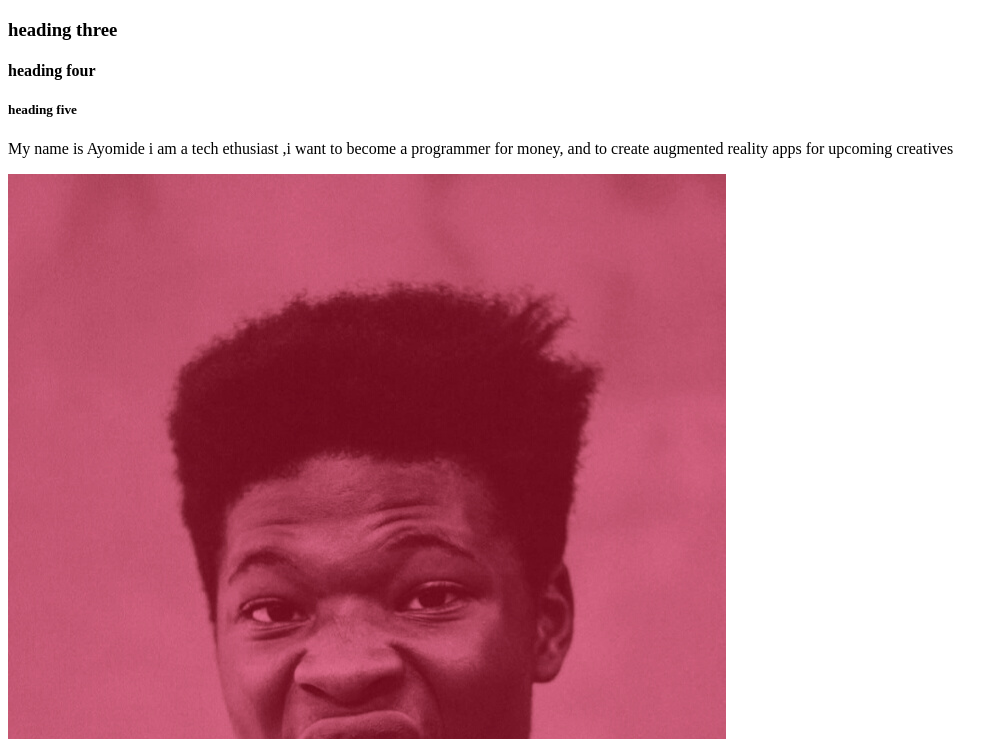
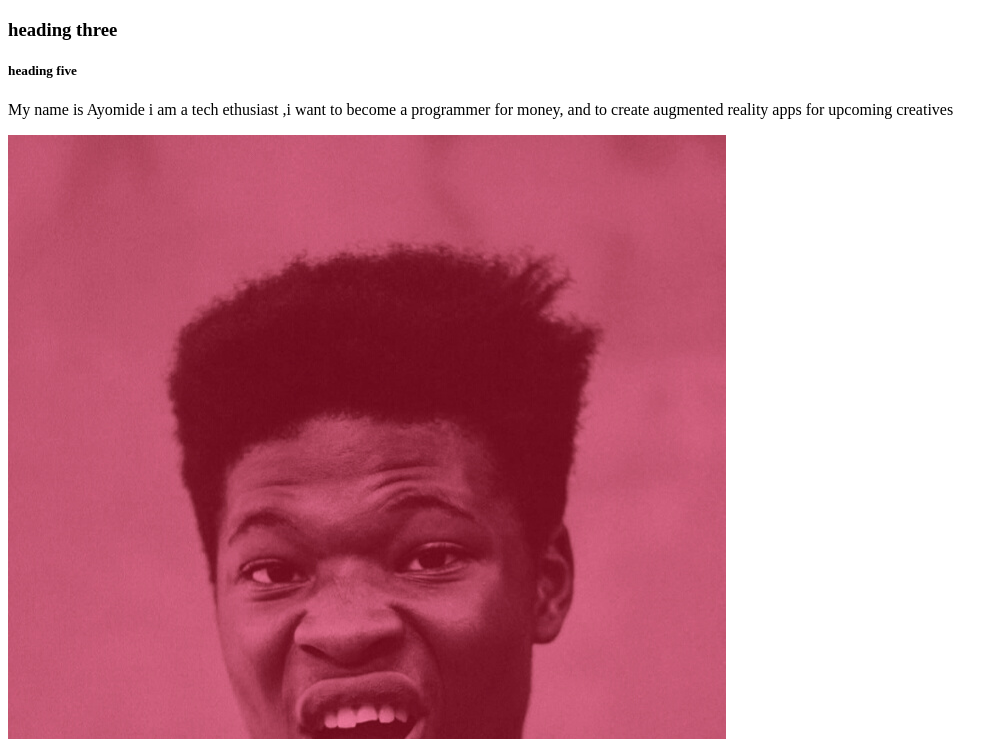
Before and after one commit to BigWavy/MY-FIRST-WEBSITE, a plain HTML site: page Index.HTML in a window 1280 px wide. Shown: the part 61-800 px from the top of the page, without its empty margins (0-1008 px from the left). Drawn offline with Linux system fonts and the light colour scheme.

Commit message:
my third commit message

```diff
--- a/Index.HTML
+++ b/Index.HTML
@@ -10,7 +10,7 @@
    <h1>heading one</h1>
 
    <h3>heading three</h3>
-   <h4>heading four</h4>
+
    <h5>heading five</h5>
 
    <p>My name is Ayomide i am a tech ethusiast ,i want to become a programmer for money,
```
